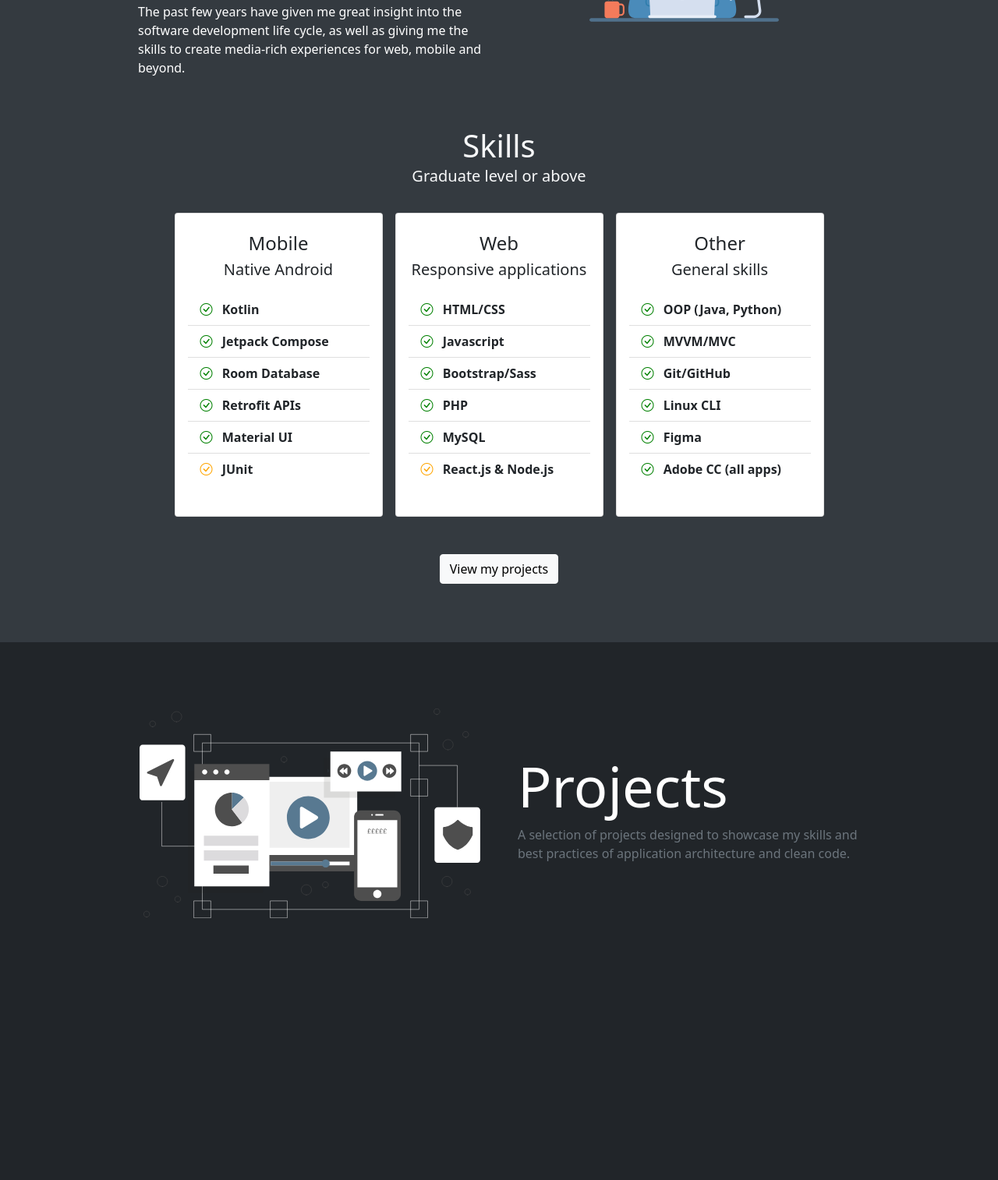
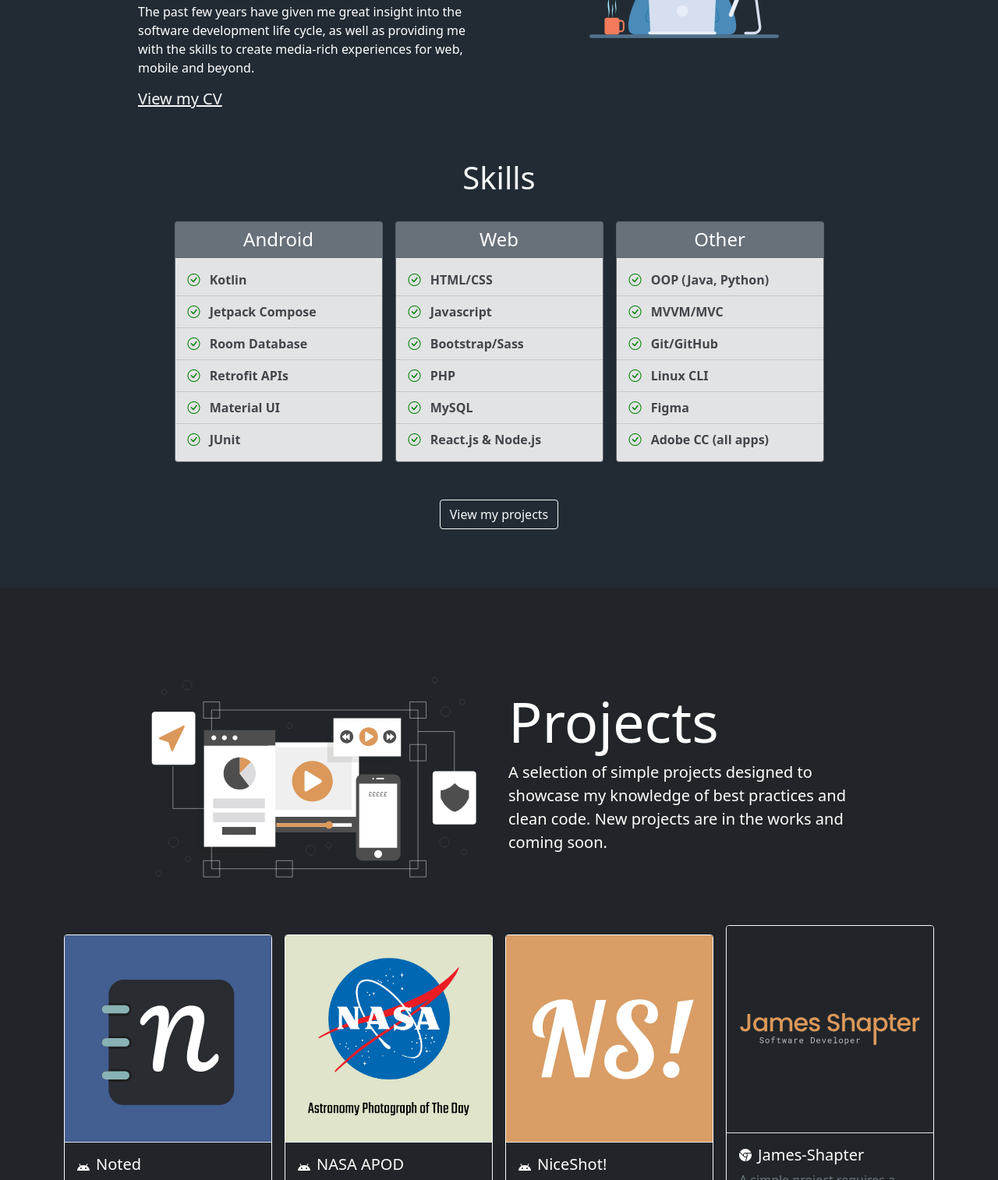
Before and after one commit to jshapter/Portfolio-2023, a plain HTML site: page index.html in a window 1280 px wide. Shown: the part 1286-2800 px from the top of the page at 78% size. Drawn offline with nearby package versions, Linux system fonts and the light colour scheme; a script that the page names is missing.

Commit message:
projects section updated & further QOL changes

```diff
--- a/index.html
+++ b/index.html
@@ -16,9 +16,15 @@
     <title>James Shapter - Portfolio</title>
 
     <style>
+        /* * {
+            border: 2px solid red;
+        } */
         section {
             padding: 85px 0px 75px 0px;
-            background-color: #343A40;
+            background-color: #222b33;
+        }
+        #lander-content {
+            background: radial-gradient(ellipse at 50% 50%, rgba(33, 37, 41, 0.87) 55%, rgba(33, 37, 41, 0) 100%);
         }
     </style>
 </head>
@@ -26,8 +32,8 @@
 
     <section id="particles-js" style="height: 100vh; padding: 0;" class="bg-dark">
         <div class="container h-100 d-flex align-items-center position-absolute" style="left: 0; right: 0;">
-            <div class="col">
-                <div class="row text-center pb-5 mb-5">
+            <div id="lander-content" class="col py-5 px-3">
+                <div class="row text-center pt-5">
                     <img src="/assets/j-logo.svg" alt="jtyhd">
                 </div>
                 <div class="col text-center pt-5 mt-5">
@@ -39,7 +45,7 @@
 
     <nav class="navbar navbar-expand-md navbar-dark bg-dark sticky-top">
         <div class="container-xxl">
-            <a href="#about me" class="navbar-brand">
+            <a href="#particles-js" class="navbar-brand">
                 <span class="display-6" style="font-family: 'Poppins', sans-serif; color: #DC985A">James Shapter</span>
             </a>
             <button class="navbar-toggler" type="button" data-bs-toggle="collapse" data-bs-target="#main-nav" aria-controls="main-nav" aria-expanded="false" aria-label="Toggle navigation">
@@ -49,7 +55,7 @@
             <div class="collapse navbar-collapse justify-content-end align-center" id="main-nav">
                 <ul class="navbar-nav">
                     <li class="nav-item">
-                        <a href="#about me" class="nav-link">About</a>
+                        <a href="#about me" class="nav-link">About-me</a>
                     </li>
                     <li class="nav-item">
                         <a href="#projects" class="nav-link">Projects</a>
@@ -57,12 +63,6 @@
                     <li class="nav-item">
                         <a href="#sidebar" class="nav-link" data-bs-toggle="offcanvas" role="button" aria-controls="sidebar">Contact</a>
                     </li>
-                    <!-- <li class="nav-item d-md-none">
-                        <a href="/assets/James Shapter CV 2023.pdf" class="nav-link" download="James Shapter - CV 2023">Download CV</a>
-                    </li>
-                    <li class="nav-item d-none d-md-inline">
-                        <a href="/assets/James Shapter CV 2023.pdf" class="btn btn-light mx-3" download="James Shapter - CV 2023"><i class="bi bi-download"></i>  CV</a>
-                    </li> -->
                 </ul>
             </div>
         </div>
@@ -85,7 +85,10 @@
                         Proudly equipped with a first-class degree in Multimedia Computing BSc, I stand prepared to embrace a fresh career path that ignites my passion. Embarking on the journey of university life in my 30's presented its challenges, but my thirst for knowledge and the sense of accomplishment in completing projects fueled my determination.
                     </p>
                     <p>
-                        The past few years have given me great insight into the software development life cycle, as well as giving me the skills to create media-rich experiences for web, mobile and beyond.
+                        The past few years have given me great insight into the software development life cycle, as well as providing me with the skills to create media-rich experiences for web, mobile and beyond.
+                    </p>
+                    <p>
+                        <a href="/assets/James Shapter CV 2023.pdf" target="_blank" class="h5 text-light">View my CV</a>
                     </p>
                 </div>
                 <div class="col-md-5 d-none d-md-block">
@@ -98,107 +101,101 @@
             <div class="row display-6 text-center align-items-center justify-content-center text-light mt-5">
                 Skills
             </div>
-            <div class="row lead text-center align-items-center justify-content-center text-light">
-                Graduate level or above
-            </div>
+            <!-- <div class="row lead-4 text-muted text-center align-items-center justify-content-center px-2">
+                I'm always learning and consider my current skills to be graduate level or above
+            </div> -->
             <div class="row mt-3 align-items-center justify-content-center g-3">
                 <div class="col-8 col-lg-4 col-xl-3">
-                    <div class="card">
-                        <div class="card-body text-center py-4">
-                            <h4 class="card-title">Mobile</h4>
-                            <p class="lead card-subtitle">Native Android</p>
-                            <ul class="list-group list-group-flush text-start py-3 fw-bold">
-                                <li class="list-group-item">
+                    <div class="card bg-secondary">
+                        <h4 class="card-header text-center text-white">Android</h4>
+                        <ul class="list-group list-group-flush text-start fw-bold">
+                            <li class="list-group-item list-group-item-secondary pt-3">
                                 <i style = "color:green;" class="bi bi-check-circle me-2"></i>
                                 Kotlin
                             </li>
-                                <li class="list-group-item">
+                            <li class="list-group-item list-group-item-secondary">
                                 <i style = "color:green;" class="bi bi-check-circle me-2"></i>
                                 Jetpack Compose
                             </li>
-                                <li class="list-group-item">
+                            <li class="list-group-item list-group-item-secondary">
                                 <i style = "color:green;" class="bi bi-check-circle me-2"></i>
                                 Room Database
                             </li>
-                                <li class="list-group-item">
+                            <li class="list-group-item list-group-item-secondary">
                                 <i style = "color:green;" class="bi bi-check-circle me-2"></i>
                                 Retrofit APIs
                             </li>
-                                <li class="list-group-item">
+                            <li class="list-group-item list-group-item-secondary">
                                 <i style = "color:green;" class="bi bi-check-circle me-2"></i>
                                 Material UI
                             </li>
-                                <li class="list-group-item">
-                                    <i style = "color:orange;" class="bi bi-check-circle me-2"></i>
+                            <li class="list-group-item list-group-item-secondary pb-3">
+                                <i style = "color:green;" class="bi bi-check-circle me-2"></i>
                                 JUnit
                             </li>
                         </ul>
                     </div>
                 </div>
-                </div>
 
                 <div class="col-8 col-lg-4 col-xl-3">
-                    <div class="card">
-                        <div class="card-body text-center py-4">
-                            <h4 class="card-title">Web</h4>
-                            <p class="lead card-subtitle">Responsive applications</p>
-                            <ul class="list-group list-group-flush text-start py-3 fw-bold">
-                                <li class="list-group-item">
+                    <div class="card bg-secondary">
+                            <h4 class="card-header text-center text-white">Web</h4>
+                            <!-- <p class="lead card-subtitle">Responsive applications</p> -->
+                            <ul class="list-group list-group-flush text-start fw-bold">
+                                <li class="list-group-item list-group-item-secondary pt-3">
                                     <i style = "color:green;" class="bi bi-check-circle me-2"></i>
                                     HTML/CSS
                                 </li>
-                                <li class="list-group-item">
+                                <li class="list-group-item list-group-item-secondary">
                                     <i style = "color:green;" class="bi bi-check-circle me-2"></i>
                                     Javascript
                                 </li>
-                                <li class="list-group-item">
+                                <li class="list-group-item list-group-item-secondary">
                                     <i style = "color:green;" class="bi bi-check-circle me-2"></i>
                                     Bootstrap/Sass
                                 </li>
-                                <li class="list-group-item">
+                                <li class="list-group-item list-group-item-secondary">
                                     <i style = "color:green;" class="bi bi-check-circle me-2"></i>
                                     PHP
                                 </li>
-                                <li class="list-group-item">
+                                <li class="list-group-item list-group-item-secondary">
                                     <i style = "color:green;" class="bi bi-check-circle me-2"></i>
                                     MySQL
                                 </li>
-                                <li class="list-group-item">
-                                    <i style = "color:orange;" class="bi bi-check-circle me-2"></i>
+                                <li class="list-group-item list-group-item-secondary pb-3">
+                                    <i style = "color:green;" class="bi bi-check-circle me-2"></i>
                                     React.js & Node.js
                                 </li>
                             </ul>
                     </div>
                 </div>
-                </div>
 
                 <div class="col-8 col-lg-4 col-xl-3">
-                    <div class="card">
-                        <div class="card-body text-center py-4">
-                            <h4 class="card-title">Other</h4>
-                            <p class="lead card-subtitle">General skills</p>
-                            <ul class="list-group list-group-flush text-start py-3 fw-bold">
-                                <li class="list-group-item">
+                    <div class="card bg-secondary">
+                            <h4 class="card-header text-center text-white">Other</h4>
+                            <!-- <p class="lead card-subtitle">General skills</p> -->
+                            <ul class="list-group list-group-flush text-start fw-bold">
+                                <li class="list-group-item list-group-item-secondary pt-3">
                                     <i style = "color:green;" class="bi bi-check-circle me-2"></i>
                                     OOP (Java, Python)
                                 </li>
-                                <li class="list-group-item">
+                                <li class="list-group-item list-group-item-secondary">
                                     <i style = "color:green;" class="bi bi-check-circle me-2"></i>
                                     MVVM/MVC
                                 </li>
-                                <li class="list-group-item">
+                                <li class="list-group-item list-group-item-secondary">
                                     <i style = "color:green;" class="bi bi-check-circle me-2"></i>
                                     Git/GitHub
                                 </li>
-                                <li class="list-group-item">
+                                <li class="list-group-item list-group-item-secondary">
                                     <i style = "color:green;" class="bi bi-check-circle me-2"></i>
                                     Linux CLI
                                 </li>
-                                <li class="list-group-item">
+                                <li class="list-group-item list-group-item-secondary">
                                     <i style = "color:green;" class="bi bi-check-circle me-2"></i>
                                     Figma
                                 </li>
-                                <li class="list-group-item">
+                                <li class="list-group-item list-group-item-secondary pb-3">
                                     <i style = "color:green;" class="bi bi-check-circle me-2"></i>
                                     Adobe CC (all apps)
                                 </li>
@@ -206,31 +203,104 @@
                     </div>
                 </div>
             </div>
-            </div>
             <div class="row d-none d-md-block">
                 <div class="col text-center mt-5">
-                    <a href="#projects" class="btn btn-light mx-3"></i>View my projects</a>
+                    <a href="#projects" class="btn btn-outline-light mx-3"></i>View my projects</a>
                 </div>
             </div>
         </div>
     </section>
 
-    <section id="projects" style="height: 100vh;" class="bg-dark">
+    <section id="projects" style="min-height: 100vh;" class="bg-dark">
         <div class="container-lg">
-            <div class="row justify-content-center align-items-center g-5">
+            <div class="row justify-content-center align-items-center">
                 <div class="col-md-5 text-center d-none d-md-block">
-                    <img src="/assets/bg.svg" alt="cover" class="img-fluid">
+                    <img src="/assets/bg2.svg" alt="cover" class="img-fluid">
                 </div>
                 <div class="col-md-5 text-center text-md-start">
                     <h1>
                         <div class="display-2 text-white">Projects</div>
+                        <div class="d-md-none">
+                            <img src="/assets/bg2.svg" alt="cover" class="img-fluid">
+                        </div>
                     </h1>
-                    <p class="lead-4 text-muted">
-                        A selection of projects designed to showcase  my skills and best practices of application architecture and clean code.
+                    <p class="lead text-white">
+                        A selection of simple projects designed to showcase my knowledge of best practices and clean code. New projects are in the works and coming soon.
                     </p>
                 </div>
             </div>
+
+            <div class="row mt-3 align-items-center justify-content-center g-3">
+                <div class="col-8 col-lg-3">
+                    <div class="card bg-dark border-light">
+                        <img src="assets/noted.svg" alt="" class="card-img-top border-bottom">
+                        <div class="card-body text-white">
+                            <div class="row align-items-center">
+                                <i class="bi bi-android col-1"></i>
+                                <h5 class="card-title col">Noted</h5>
                             </div>
+                            <div class="card-text text-muted">Deseigned to demonstrate best architectural practice as defined by the developers.android.com documentation.</div>
+                            <a href="#noted" class="btn btn-sm btn-outline-light mt-3" role="button"></i>See more</a>
+                        </div>
+                    </div>
+                </div>
+
+                <div class="col-8 col-lg-3">
+                    <div class="card bg-dark border-light">
+                        <img src="assets/apod.png" alt="" class="card-img-top border-bottom">
+                        <div class="card-body text-white">
+                            <div class="row align-items-center">
+                                <i class="bi bi-android col-1"></i>
+                                <h5 class="card-title col">NASA APOD</h5>
+                            </div>
+                            <div class="card-text text-muted">A simple demonstration of Retrofit for API calls, JSON formatting and the Coil imaging library for loading asynchronus images.</div>
+                            <a href="#apod" class="btn btn-sm btn-outline-light mt-3" role="button"></i>See more</a>
+                        </div>
+                    </div>
+                </div>
+
+                <div class="col-8 col-lg-3">
+                    <div class="card bg-dark border-light">
+                        <img src="assets/niceshot.svg" alt="" class="card-img-top border-bottom">
+                        <div class="card-body text-white">
+                            <div class="row align-items-center">
+                                <i class="bi bi-android col-1"></i>
+                                <h5 class="card-title col">NiceShot!</h5>
+                            </div>
+                            <div class="card-text text-muted">A concept for a new photo sharing platform. This was an exercise in learning Room, Jetpack Compose and advanced Kotlin OOP.</div>
+                            <a href="#niceshot" class="btn btn-sm btn-outline-light mt-3" role="button"></i>See more</a>
+                        </div>
+                    </div>
+                </div>
+
+                <div class="col-8 col-lg-3">
+                    <div class="card bg-dark border-light">
+                        <img src="assets/js.svg" alt="" class="card-img-top border-bottom">
+                        <div class="card-body text-white">
+                            <div class="row">
+                                <i class="bi bi-browser-chrome col-1"></i>
+                                <h5 class="card-title col">James-Shapter</h5>
+                            </div>
+                            <div class="card-text text-muted">A simple project requires a simple solution. This website was built from the ground up with Bootstrap 5's latest features and custom Sass theming.</div>
+                            <a href="#james-shapter" class="btn btn-sm btn-outline-light mt-3" role="button"></i>See more</a>
+                        </div>
+                    </div>
+                </div>
+
+                <!-- <div class="col-8 col-lg-3">
+                    <div class="card">
+                        <h4 class="card-title text-center">Personal Dahboard</h4>
+                        <div class="card-body">Coming Soon</div>
+                    </div>
+                </div> -->
+            </div>
+            <!-- <div class="row d-none d-md-block"> -->
+                <div class="col text-center mt-5">
+                    <a href="#sidebar" class="btn btn-lg btn-outline-light mx-3" data-bs-toggle="offcanvas" role="button" aria-controls="sidebar"></i>Contact me</a>
+                </div>
+            <!-- </div> -->
+        </div>
+
     </section>
 
     <div class="offcanvas offcanvas-start" tabindex="-1" id="sidebar" aria-labelledby="sidebar-label">
@@ -238,8 +308,7 @@
             <h5 class="offcanvas-title" id="sidebar-label">Contact me</h5>
             <button type="button" class="btn-close" data-bs-dismiss="offcanvas" aria-label="close"></button>
         </div>
-        <div class="offcanvas-body list-group list-group-flush">
-            <p>Get in touch for a chat about how I could be part of your next project!</p>
+        <div class="offcanvas-body list-group list-group-flush mt-3">
             <h5 class="list-group-item">
                 <i class="bi bi-telephone-fill me-3"></i>
                 <a href="tel:+447901886989" class="text-decoration-none link-dark">07901 886989</a>
@@ -259,8 +328,7 @@
                 <i class="bi bi-linkedin me-3"></i>
                 <a href="https://linkedin.com/in/james-shapter-7921a1217/" class="text-decoration-none link-dark">James Shapter</a>
             </h5>
-            <p class="mt-4">Download my CV</p>
-            <a href="/assets/James Shapter CV 2023.pdf" class="nav-link btn btn-primary btn-lh text-white mx-5" download="proposed_file_nam5"><i class="bi bi-download"></i>  CV</a>
+            <a href="/assets/James Shapter CV 2023.pdf" class="nav-link btn btn-dark btn-lh text-white m-5" download="proposed_file_nam5"><i class="bi bi-download me-2"></i>CV</a>
         </div>
     </div>
 
```
Also changed, not shown: assets/apod.png (added), assets/bg2.svg (added), assets/js.png (added), assets/js.svg (added), assets/niceshot.svg (added), assets/noted.svg (added). Lines whose indentation alone changed are shown as unchanged.
